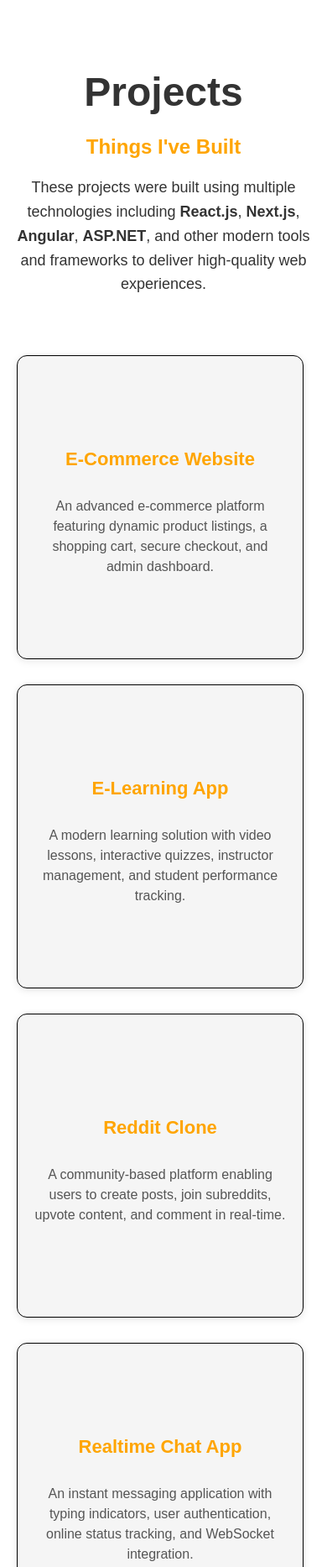
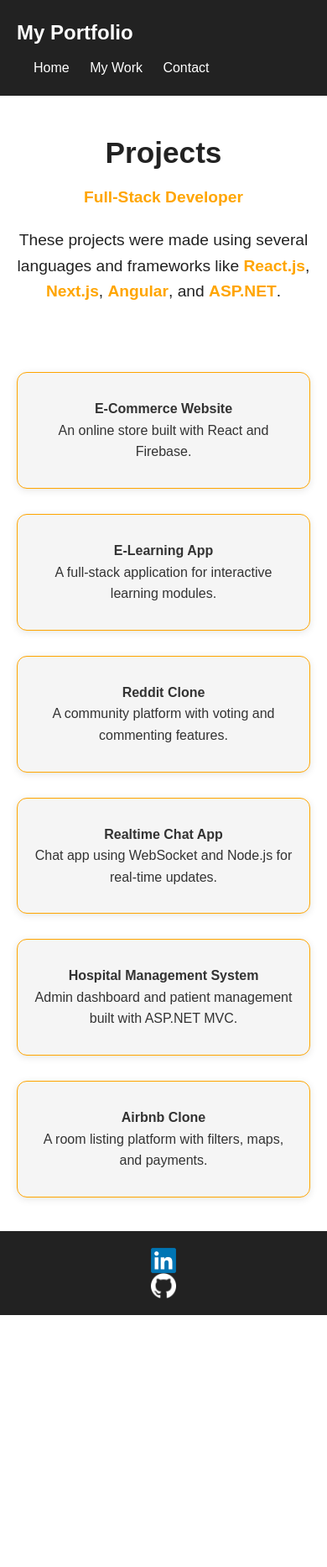
Before and after one commit to NawrasW/Assignment-details-Capstone-Project-Create-portfolio, a plain HTML site: page mywork.html in a window 390 px wide. Shown: the top 1866 px of the page at 84% size. After the commit the page ends 1566 px from the top, so only its background shows below. Drawn offline with Linux system fonts and the light colour scheme.

Commit message:
UI Update

```diff
--- a/mywork.html
+++ b/mywork.html
@@ -1,141 +1,68 @@
-<!DOCTYPE html>
 <html lang="en">
   <head>
-  <meta charset="UTF-8">
-  <title>Projects</title>
+    <meta charset="UTF-8" />
+    <meta name="viewport" content="width=device-width, initial-scale=1.0" />
+    <title>Projects - Nawras Wraikat</title>
     <link rel="stylesheet" href="styles.css" />
-  <style>
-    body {
-      margin: 0;
-      font-family: Arial, sans-serif;
-    }
-
-    .hero-content {
-      text-align: center;
-      padding: 50px 20px;
-    }
-
-    .hero-content h1 {
-      font-size: 48px;
-
-      margin-bottom: 10px;
-    }
-
-    .hero-content h3 {
-      font-size: 24px;
-      color: orange;
-      margin-bottom: 20px;
-    }
-
-    .hero-content p {
-      font-size: 18px;
-      color: #333333;
-      max-width: 600px;
-      margin: 0 auto;
-      line-height: 1.6;
-    }
-
-    .highlight {
-      color: #333333;
-      font-weight: bold;
-    }
-
-   .projects-grid {
-  display: grid;
-  grid-template-columns: repeat(2, auto); /* allow auto width */
-  gap: 30px;
-  padding: 40px 20px;
-  justify-content: center; /* center the two columns */
-}
-
-.card {
-  background-color: #f5f5f5;
-  border-radius: 12px;
-  padding: 30px 20px;
-  box-shadow: 0 2px 10px rgba(0, 0, 0, 0.1);
-  text-align: center;
-  min-height: 120px;
-  width: 300px; /* reduced width */
-  height:300px;
-  display: flex;
-  flex-direction: column;
-  justify-content: center;
-  border: solid 1px;
-}
-
-
-    .card h4 {
-      font-size: 22px;
-      color: orange;
-      margin-bottom: 15px;
-    }
-
-    .card p {
-      font-size: 16px;
-      color: #555555;
-      line-height: 1.5;
-    }
-
-    @media (max-width: 768px) {
-      .projects-grid {
-        grid-template-columns: 1fr;
-        padding: 20px;
-      }
-
-      nav {
-        flex-direction: column;
-        align-items: flex-start;
-        padding: 20px;
-      }
-
-      .container {
-        flex-direction: column;
-        gap: 20px;
-        width: 100%;
-      }
-    }
-  </style>
   </head>
   <body>
+    <nav>
+      <h2>My Portfolio</h2>
+      <div class="container">
+        <a href="index.html">Home</a>
+        <a href="mywork.html">My Work</a>
+        <a href="contact.html">Contact</a>
+      </div>
+    </nav>
 
-  <div class="hero-content">
-    <h1>Projects</h1>
-    <h3>Things I've Built</h3>
-    <p>
-      These projects were built using multiple technologies including
-      <span class="highlight">React.js</span>,
-      <span class="highlight">Next.js</span>,
-      <span class="highlight">Angular</span>,
-      <span class="highlight">ASP.NET</span>, and other modern tools and frameworks to deliver high-quality web experiences.
+    <header class="hero-content">
+      <h1 class="projects-text">Projects</h1>
+      <h3>Full-Stack Developer</h3>
+      <p class="projects-text">
+        These projects were made using several languages and frameworks like
+        <span class="highlight">React.js</span>, <span class="highlight">Next.js</span>,
+        <span class="highlight">Angular</span>, and <span class="highlight">ASP.NET</span>.
       </p>
-  </div>
+    </header>
 
-  <div class="projects-grid">
+    <section class="projects-grid">
       <div class="card">
         <h4>E-Commerce Website</h4>
-      <p>An advanced e-commerce platform featuring dynamic product listings, a shopping cart, secure checkout, and admin dashboard.</p>
+        <p>An online store built with React and Firebase.</p>
       </div>
       <div class="card">
         <h4>E-Learning App</h4>
-      <p>A modern learning solution with video lessons, interactive quizzes, instructor management, and student performance tracking.</p>
+        <p>A full-stack application for interactive learning modules.</p>
       </div>
       <div class="card">
         <h4>Reddit Clone</h4>
-      <p>A community-based platform enabling users to create posts, join subreddits, upvote content, and comment in real-time.</p>
+        <p>A community platform with voting and commenting features.</p>
       </div>
       <div class="card">
         <h4>Realtime Chat App</h4>
-      <p>An instant messaging application with typing indicators, user authentication, online status tracking, and WebSocket integration.</p>
+        <p>Chat app using WebSocket and Node.js for real-time updates.</p>
       </div>
       <div class="card">
         <h4>Hospital Management System</h4>
-      <p>A full-stack administrative system for hospitals to manage patient records, doctor schedules, appointments, and billing.</p>
+        <p>Admin dashboard and patient management built with ASP.NET MVC.</p>
       </div>
       <div class="card">
         <h4>Airbnb Clone</h4>
-      <p>A property rental application allowing users to search, filter, book, and list accommodations with a responsive booking UI.</p>
+        <p>A room listing platform with filters, maps, and payments.</p>
       </div>
+    </section>
+
+    <footer class="footer">
+      <div class="left">
+        <a href="https://www.linkedin.com/in/nawras-wraikat-67a4552b1/" target="_blank">
+          <img src="linkedin.png" alt="LinkedIn" />
+        </a>
       </div>
-
+      <div class="right">
+        <a href="https://github.com/NawrasW" target="_blank">
+          <img src="github.png" alt="GitHub" />
+        </a>
+      </div>
+    </footer>
   </body>
 </html>
--- a/styles.css
+++ b/styles.css
@@ -1,90 +1,204 @@
-body{
-margin: 0;
- font-family: Arial, sans-serif;
+
+* {
+  box-sizing: border-box;
+  margin: 0;
+  padding: 0;
 }
-.title {
-	color: #5C6AC4;
+
+body {
+  font-family: Arial, sans-serif;
+  line-height: 1.6;
+  background-color: #ffffff;
+  color: #333;
+  min-height: 100vh;
+  display: flex;
+  flex-direction: column;
 }
+
+
 nav {
+  background-color: #222;
+  color: white;
+  padding: 20px;
   display: flex;
   justify-content: space-between;
   align-items: center;
-  padding: 20px 40px;
-  background-color: white;
-  position: sticky;
-  top: 0;
-  z-index: 1;
-
+  flex-wrap: wrap;
 }
 
-.container {
-  display: flex;
-  gap: 40px;
-  flex-wrap: wrap;
-}
-a{
-  text-decoration: none;
-  color: inherit;
+nav h2 {
+  font-size: 1.5rem;
 }
 
-.image-container{
-    background-image: url('desk.jpeg');
-    background-size: cover;
-    background-position: center;
-    width: 100%;
-    height: 600px;
-    position: relative;
-    color: white; /* text color */
-    display: flex;
-    justify-content: center;
-    align-items: center;
+nav .container a {
+  color: white;
+  text-decoration: none;
+  margin-left: 20px;
+}
+
+nav .container a:hover {
+  color: orange;
+}
+
+.hero-section {
+  position: relative;
+  height: 100vh;
+  display: flex;
+  align-items: center;
+  justify-content: center;
+  overflow: hidden;
+}
+
+.overlay {
+  background-image: url('desk.jpeg');
+  background-size: cover;
+  background-position: center;
+  background-repeat: no-repeat;
+  filter: brightness(0.4);
+  position: absolute;
+  top: 0;
+  left: 0;
+  width: 100%;
+  height: 100%;
+  z-index: 1;
 }
 
 .hero-content {
+  position: relative;
+  z-index: 2;
+  padding: 40px 20px;
   text-align: center;
-  padding: 50px 20px;
+  color: white;
 }
 
+
+
 .hero-content h1 {
-  font-size: 48px;
-  color: #333333;
+  font-size: 3rem;
   margin-bottom: 10px;
 }
 
 .hero-content h3 {
-  font-size: 24px;
+  font-size: 1.5rem;
+  margin-bottom: 20px;
   color: orange;
-  margin-bottom: 20px;
 }
 
 .hero-content p {
-  font-size: 18px;
-  color: #333333;
-  max-width: 600px;
-  margin: 0 auto;
-  line-height: 1.6;
+  max-width: 700px;
+  margin: auto;
+  font-size: 1.2rem;
 }
 
 .highlight {
-  color: #333333;
+  color: orange;
   font-weight: bold;
 }
 
 
+.projects-grid {
+  display: grid;
+  grid-template-columns: repeat(auto-fit, minmax(300px, 1fr));
+  gap: 30px;
+  padding: 40px 20px;
+}
+
+.projects-text{
+  color: #222;
+}
+
+.card {
+  background-color: #f5f5f5;
+  border-radius: 12px;
+  padding: 30px 20px;
+  box-shadow: 0 2px 10px rgba(0, 0, 0, 0.1);
+  text-align: center;
+  border: solid 1px orange;
+  color: #333;
+  transition: transform 0.2s;
+}
+
+.card:hover {
+  transform: scale(1.03);
+}
+
+
+.form-section {
+  padding: 40px 20px;
+  max-width: 600px;
+  margin: auto;
+}
+
+form {
+  display: flex;
+  flex-direction: column;
+  gap: 15px;
+}
+
+input, textarea {
+  padding: 10px;
+  border-radius: 8px;
+  border: 1px solid #ccc;
+  font-size: 1rem;
+}
+
+button {
+  padding: 12px;
+  background-color: orange;
+  border: none;
+  color: white;
+  font-weight: bold;
+  border-radius: 8px;
+  cursor: pointer;
+}
+
+button:hover {
+  background-color: darkorange;
+}
+
+
+.footer {
+  margin-top: auto;
+  background-color: #222;
+  padding: 20px;
+  color: white;
+  display: flex;
+  justify-content: space-between;
+  align-items: center;
+  flex-wrap: wrap;
+}
+
+.footer img {
+  width: 30px;
+  height: 30px;
+  margin: 0 10px;
+}
 
 
 @media (max-width: 768px) {
   nav {
     flex-direction: column;
     align-items: flex-start;
-    padding: 20px;
   }
 
-  .container {
-    flex-direction: column;
-    gap: 20px;
-    width: 100%;
+  nav .container {
+    margin-top: 10px;
   }
 
+  .hero-content h1 {
+    font-size: 2.2rem;
+  }
 
+  .hero-content h3 {
+    font-size: 1.2rem;
+  }
+
+  .projects-grid {
+    grid-template-columns: 1fr;
+  }
+
+  .footer {
+    flex-direction: column;
+    text-align: center;
+  }
 }
```
Also changed, not shown: contact.html (+21 -90 lines), index.html (+25 -13 lines), projects.jpeg (deleted). Lines whose indentation alone changed are shown as unchanged.
